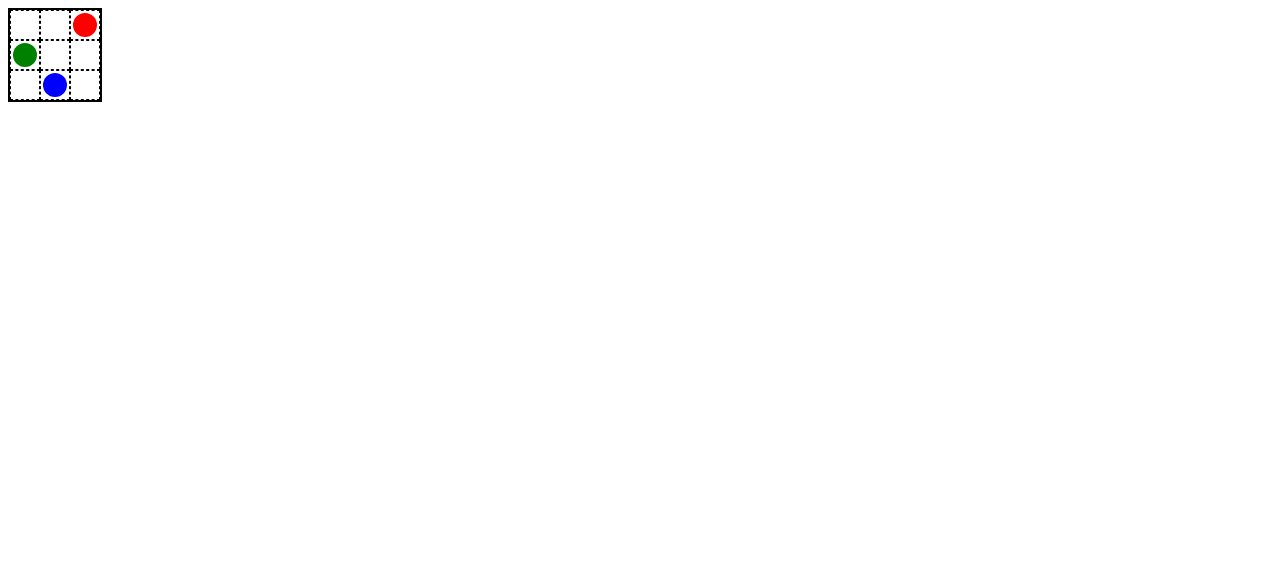
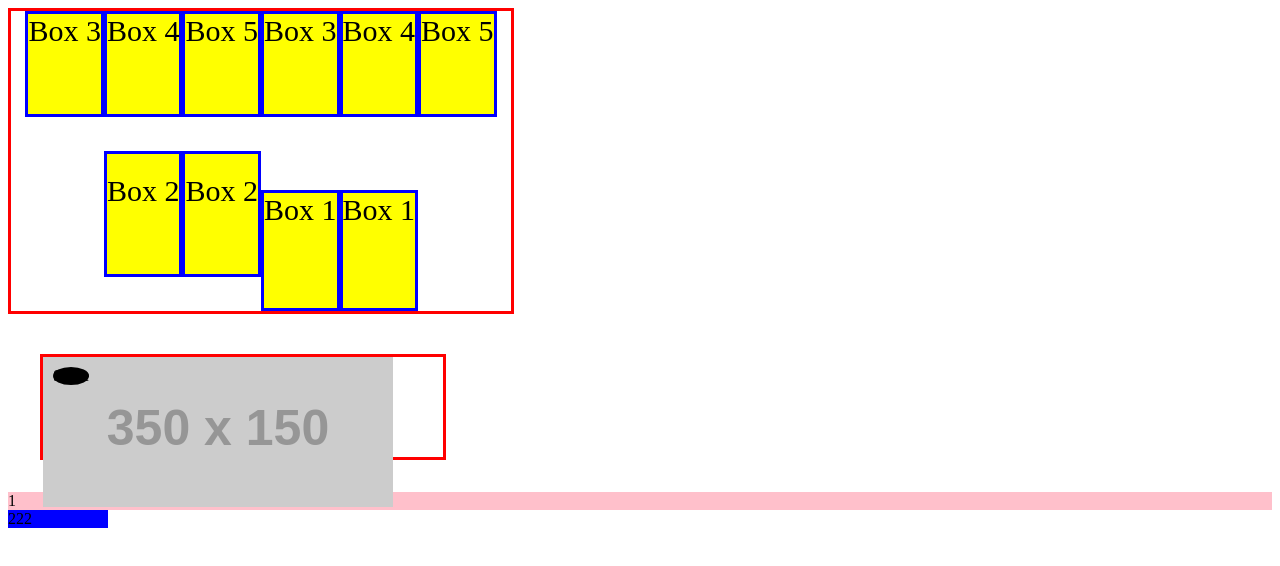
Before and after one commit to PavloPro7/mate, a website built with Parcel: page index.html in a window 1280 px wide. Built offline with nearby package versions, Linux system fonts and the light colour scheme; placeholder pictures from the web are drawn by us.

Commit message:
Revert "my version of taks's solving"
This reverts commit 7a19681ac3395ce8003f53a6e736f9742d983840.

```diff
--- a/index.html
+++ b/index.html
@@ -1,36 +1,63 @@
-<!-- #region head -->
-<!doctype html>
+<!DOCTYPE html>
 <html lang="en">
 <head>
-    <meta charset="UTF-8" />
-    <meta name="viewport" content="width=device-width, initial-scale=1.0" />
+    <meta charset="UTF-8">
+    <meta name="viewport" content="width=device-width, initial-scale=1.0">
     <title>Document</title>
-    <link rel="stylesheet" href="style.css" />
+    <script src="hw.js"></script>
+    <link rel="stylesheet" href="style.css">
 </head>
-  <!-- #endregion -->
 <body>
-    <div class="game">
-      <div class="game__field">
-        <div class="game__cell"></div>
-        <div class="game__cell"></div>
-        <div class="game__cell"></div>
-        <div class="game__cell"></div>
-        <div class="game__cell"></div>
-        <div class="game__cell"></div>
-        <div class="game__cell"></div>
-        <div class="game__cell"></div>
-        <div class="game__cell"></div>
+
+
+<div class="wrap">
+<div class="container">
+  <div class="box box-1">
+    Box 1
+  </div>
+  <div class="box box-2">
+    Box 2
+  </div>
+  <div class="box box-3">
+    Box 3
+  </div>
+  <div class="box box-4">
+    Box 4
+  </div>
+  <div class="box box-5">
+    Box 5
+  </div>
+  <div class="box box-1">
+    Box 1
+  </div>
+  <div class="box box-2">
+    Box 2
+  </div>
+  <div class="box box-3">
+    Box 3
+  </div>
+  <div class="box box-4">
+    Box 4
+  </div>
+  <div class="box box-5">
+    Box 5
+  </div>
 </div>
 
-      <div
-        class="game__player game__player--color--red game__player--x--3 game__player--y--1"
-      ></div>
-      <div
-        class="game__player game__player--color--green game__player--x--1 game__player--y--2"
-      ></div>
-      <div
-        class="game__player game__player--color--blue game__player--x--2 game__player--y--3"
-      ></div>
+<div class="centering-cont">
+  <img class="img" src="https://placehold.co/350x150" alt="">
+  <div class="some-text">
+    Some
+  </div>
+</div>
+
+<div class="cont3">
+  <div class="boxec box1">1</div>
+  <div class="boxec box2">222</div>
+</div>
+
+
+
 </div>
 </body>
 </html>
--- a/style.css
+++ b/style.css
@@ -1,31 +1,55 @@
 .game {
-  --cell-size: 30px;
+  --cell-size: 100px;
   --player-size: calc(0.8 * var(--cell-size));
-  --shift: calc(
-    (var(--cell-size) - var(--player-size)) / 2
-  );
-
   position: relative;
   width: calc(3 * var(--cell-size));
   border: 2px solid #000;
 }
 
-.game__field {
+.container {
   display: flex;
+  flex-direction: row;
+  height: 300px;
+  border: 3px solid red;
+  gap: 0px;
+  justify-content: center;
+  align-items: baseline;
   flex-wrap: wrap;
+  width: 500px;
+  margin-bottom: 40px;
 }
 
-.game__cell {
-  box-sizing: border-box;
-  height: var(--cell-size);
-  width: var(--cell-size);
-  border: 1px dashed #000;
+.box {
+  height: 100px;
+  width: auto;
+  border: 3px solid blue;
+  background-color: yellow;
+  font-size: 30px;
 }
 
-.game__player {
+.box-2 {
+  order: 1;
+  padding-top: 20px;
+  align-self: flex-start;
+}
+.box-1 {
+  order: 2;
+  padding-bottom: 15px;
+  align-self: flex-end;
+}
+
+.centering-cont {
+  position: relative;
+  margin: 32px;
+  border: 3px solid red;
+  height: 100px;
+  width: 400px;
+}
+
+.some-text {
   position: absolute;
-  top: var(--shift);
-  left: var(--shift);
+  top: 10px;
+  left: 10px;
 
   height: var(--player-size);
   width: var(--player-size);
@@ -34,31 +58,38 @@
 }
 
 .game__player--x--1 {
-  left: var(--shift);
+  left: calc(0.1 * var(--cell-size));
 }
 .game__player--x--2 {
-  left: calc(var(--cell-size) + var(--shift));
+  left: calc((0.1 * var(--cell-size)) + var(--cell-size));
 }
 .game__player--x--3 {
-  left: calc(2 * var(--cell-size) + var(--shift));
+  left: calc((0.1 * var(--cell-size)) + 2 * var(--cell-size));
 }
 
 .game__player--y--1 {
-  top: var(--shift);
+  top: calc(0.1 * var(--cell-size));
 }
 .game__player--y--2 {
-  top: calc(var(--cell-size) + var(--shift));
+  top: calc((0.1 * var(--cell-size)) + var(--cell-size));
 }
 .game__player--y--3 {
-  top: calc(2 * var(--cell-size) + var(--shift));
+  top: calc((0.1 * var(--cell-size)) + 2 * var(--cell-size));
 }
 
 .game__player--color--red {
   background-color: red;
 }
-.game__player--color--green {
-  background-color: green;
+
+.box1 {
+  background-color: pink;
+  flex-grow: 1;
+  flex-basis: 100px
 }
-.game__player--color--blue {
+
+.box2 {
   background-color: blue;
+  max-width: 100px;
+  flex-basis: 60px;
+  flex-grow: 2;
 }
```
Lines whose indentation alone changed are shown as unchanged.
